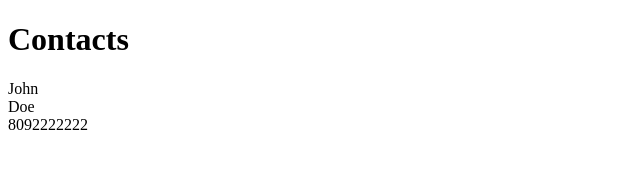
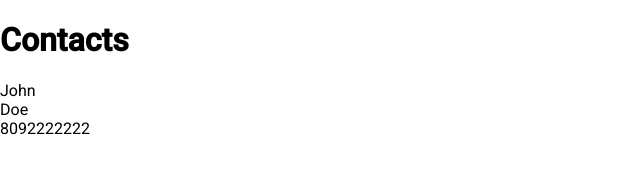
Before and after one commit to brya0196/Contact, an Angular app: page / in a window 1280 px wide. Shown: the top 184 px of the page, without its empty margins (0-640 px from the left). Built offline with nearby package versions, Linux system fonts and the light colour scheme.

Commit message:
added correctly the angular material with angular cli

```diff
--- a/angular.json
+++ b/angular.json
@@ -23,6 +23,7 @@
               "src/assets"
             ],
             "styles": [
+              "./node_modules/@angular/material/prebuilt-themes/deeppurple-amber.css",
               "src/styles.css"
             ],
             "scripts": [],
@@ -80,6 +81,7 @@
             "tsConfig": "src/tsconfig.spec.json",
             "karmaConfig": "src/karma.conf.js",
             "styles": [
+              "./node_modules/@angular/material/prebuilt-themes/deeppurple-amber.css",
               "src/styles.css"
             ],
             "scripts": [],
--- a/package.json
+++ b/package.json
@@ -22,6 +22,7 @@
     "@angular/platform-browser-dynamic": "~7.2.0",
     "@angular/router": "~7.2.0",
     "core-js": "^2.5.4",
+    "hammerjs": "^2.0.8",
     "rxjs": "~6.3.3",
     "tslib": "^1.9.0",
     "zone.js": "~0.8.26"
--- a/src/app/app.module.ts
+++ b/src/app/app.module.ts
@@ -5,6 +5,7 @@
 import { ContactListComponent } from './contact-list/contact-list.component';
 import { ContactFormComponent } from './contact-form/contact-form.component';
 import { HttpClientModule } from '@angular/common/http';
+import { BrowserAnimationsModule } from '@angular/platform-browser/animations';
 
 @NgModule({
   declarations: [
@@ -14,7 +15,8 @@
   ],
   imports: [
     BrowserModule,
-    HttpClientModule
+    HttpClientModule,
+    BrowserAnimationsModule
   ],
   providers: [],
   bootstrap: [AppComponent]
--- a/src/index.html
+++ b/src/index.html
@@ -7,6 +7,8 @@
 
   <meta name="viewport" content="width=device-width, initial-scale=1">
   <link rel="icon" type="image/x-icon" href="favicon.ico">
+  <link href="https://fonts.googleapis.com/css?family=Roboto:300,400,500" rel="stylesheet">
+  <link href="https://fonts.googleapis.com/icon?family=Material+Icons" rel="stylesheet">
 </head>
 <body>
   <app-root></app-root>
--- a/src/main.ts
+++ b/src/main.ts
@@ -1,3 +1,4 @@
+import 'hammerjs';
 import { enableProdMode } from '@angular/core';
 import { platformBrowserDynamic } from '@angular/platform-browser-dynamic';
 
--- a/src/styles.css
+++ b/src/styles.css
@@ -1 +1,4 @@
 /* You can add global styles to this file, and also import other style files */
+
+html, body { height: 100%; }
+body { margin: 0; font-family: Roboto, "Helvetica Neue", sans-serif; }
```
Also changed, not shown: 1 other file (tests, documents, lock files or other folders).
